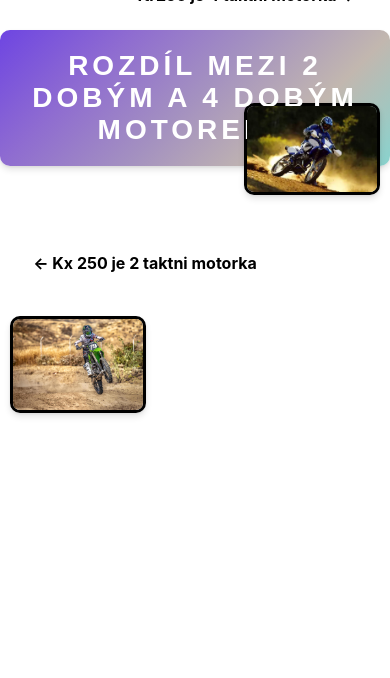
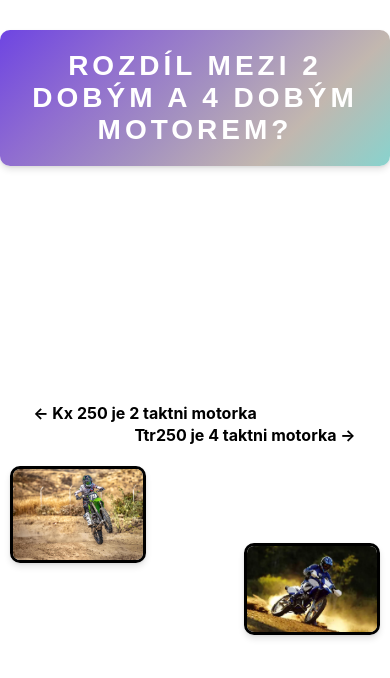
Before and after one commit to TonyKmoch/ghostmoto, a React (Create React App) app: page / in a window 390 px wide. Shown: the top 678 px of the page. Built offline with nearby package versions, Linux system fonts and the light colour scheme.

Commit message:
oprava21

```diff
--- a/src/App.css
+++ b/src/App.css
@@ -173,11 +173,12 @@ body {
 
   .obrazek1 {
     margin-left: 10px;
-    margin-top: 150px;
+    margin-top: 300px;
   }
 
   .obrazek2 {
     margin-right: 10px;
+    margin-top: 300px;
   }
 
   .popis1,
```
